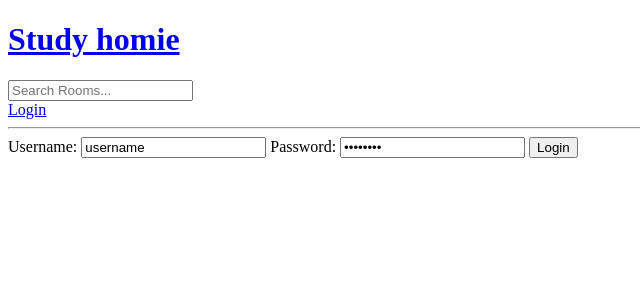
After one commit to HungNg611/StudyHomie, a Django app: page /login/ in a window 1280 px wide. The commit adds this page. Shown: the top 300 px of the page, without its empty margins (0-640 px from the left). Run offline with Django 4.2, Linux system fonts and the light colour scheme.

Commit message:
login page
Implemented the login page

```diff
--- /dev/null
+++ b/base/templates/base/login_register.html
@@ -0,0 +1,19 @@
+{% extends 'main.html' %}
+
+{% block content %}
+
+<div>
+    <form method="POST" action="">
+        {% csrf_token %}
+
+        <label>Username:</label>
+        <input type="text" value="username" placeholder="Enter Username" />
+
+        <label>Password:</label>
+        <input type="password" value="password" placeholder="Enter Password" />
+
+        <input type="submit" value="Login" />
+    </form>
+</div>
+
+{% endblock content %}
--- a/base/urls.py
+++ b/base/urls.py
@@ -2,8 +2,11 @@ from django.urls import path
 from . import views
 
 urlpatterns =[
+    path('login/', views.loginPage, name="login"),
+
     path('',views.home, name="home"),
     path('room/<str:pk>/', views.room, name="room"),
+
     path('create-room/', views.createRoom, name="create-room"),
     path('update-room/<str:pk>/', views.updateRoom, name="update-room"),
     path('delete-room/<str:pk>/', views.deleteRoom, name="delete-room"),
--- a/base/views.py
+++ b/base/views.py
@@ -9,6 +9,10 @@ from .forms import RoomForm
 #     {'id':4, 'name':'Lets learn Python!'},
 #     {'id':5, 'name':'Lets learn C++!'},
 # ]
+
+def loginPage(request):
+    context = {}
+    return render(request, 'base/login_register.html',context)
 
 def home(request):
     q= request.GET.get('q') if request.GET.get('q') != None else ''
--- a/templates/navbar.html
+++ b/templates/navbar.html
@@ -3,6 +3,9 @@
 </a>
 
 <form method="GET" action="{% url 'home' %}">
-    <input type="text" name="q" placeholder="Search Rooms ..." />
+    <input type="text" name="q" placeholder="Search Rooms..." />
 </form>
+
+<a href="{% url 'login' %}">Login</a>
+
 <hr>
```
Also changed, not shown: db.sqlite3.
